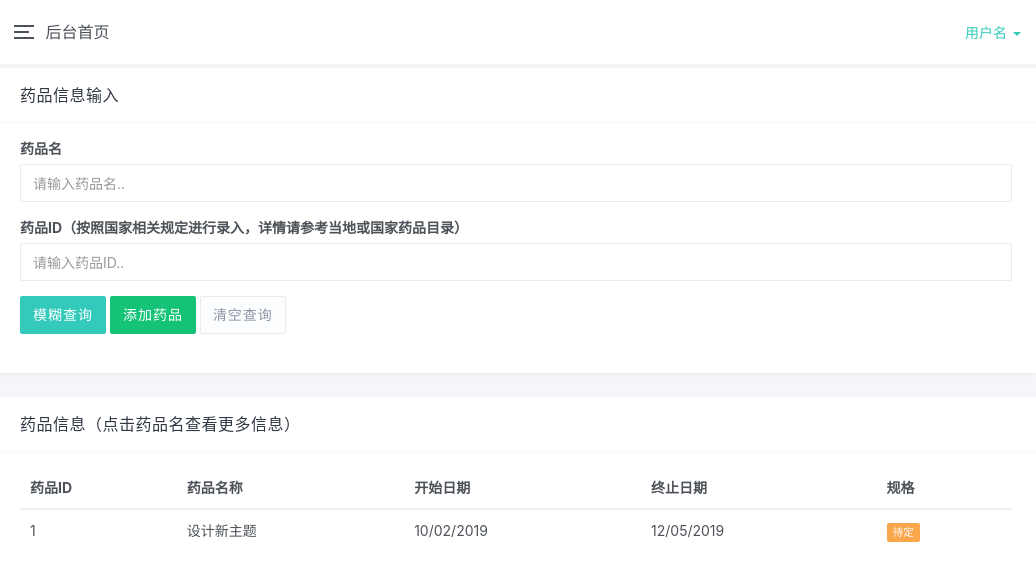
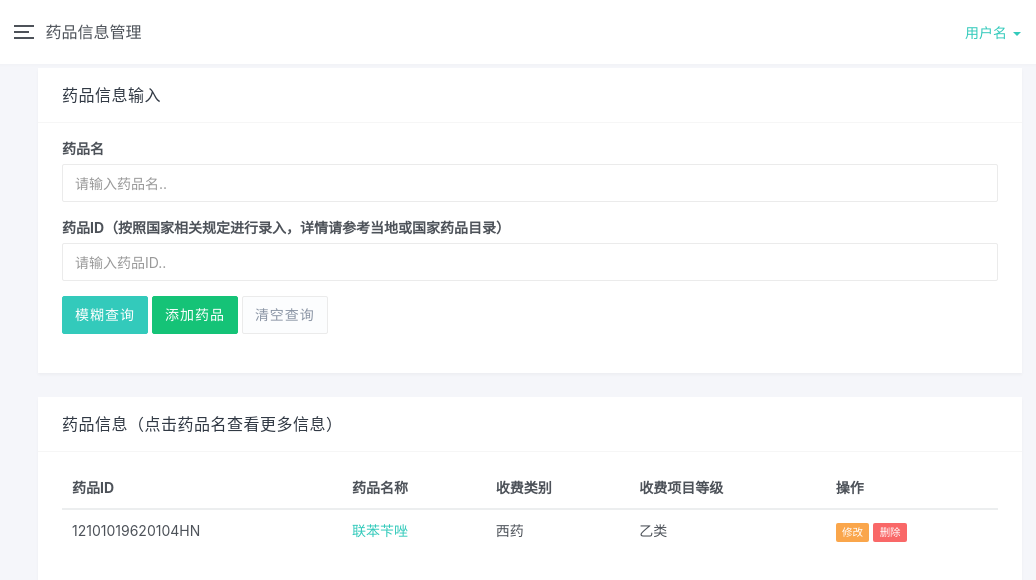
Before and after one commit to VictorZhangAI/medical-insurance-example, a plain HTML site: page src/pages/medicine.html in a window 1280 px wide. Shown: the full height of the page, 244-1280 px from the left. Drawn offline with Linux system fonts and the light colour scheme.

Commit message:
TODO list: SQL related

```diff
--- a/src/pages/medicine.html
+++ b/src/pages/medicine.html
@@ -57,7 +57,7 @@
               <span class="lyear-toggler-bar"></span>
               <span class="lyear-toggler-bar"></span>
             </div>
-            <span class="navbar-page-title"> 后台首页 </span>
+            <span class="navbar-page-title"> 药品信息管理 </span>
           </div>
 
           <ul class="topbar-right">
@@ -247,18 +247,21 @@
                       <tr>
                         <th>药品ID</th>
                         <th>药品名称</th>
-                        <th>开始日期</th>
-                        <th>终止日期</th>
-                        <th>规格</th>
+                        <th>收费类别</th>
+                        <th>收费项目等级</th>
+                        <th>操作</th>
                       </tr>
                     </thead>
                     <tbody>
                       <tr>
-                        <td>1</td>
-                        <td>设计新主题</td>
-                        <td>10/02/2019</td>
-                        <td>12/05/2019</td>
-                        <td><span class="label label-warning">待定</span></td>
+                        <td>12101019620104HN</td>
+                        <td><a href="">联苯苄唑</a></td>
+                        <td>西药</td>
+                        <td>乙类</td>
+                        <td>
+                          <a class="label label-warning">修改</a>
+                          <a class="label label-danger">删除</a>
+                        </td>
                       </tr>
                     </tbody>
                   </table>
@@ -266,11 +269,8 @@
               </div>
             </div>
           </div>
-
         </div>
-
       </div>
-
     </main>
     <!--End 页面主要内容-->
   </div>
```
Also changed, not shown: src/pages/css/style.min.css, 1 other file.
